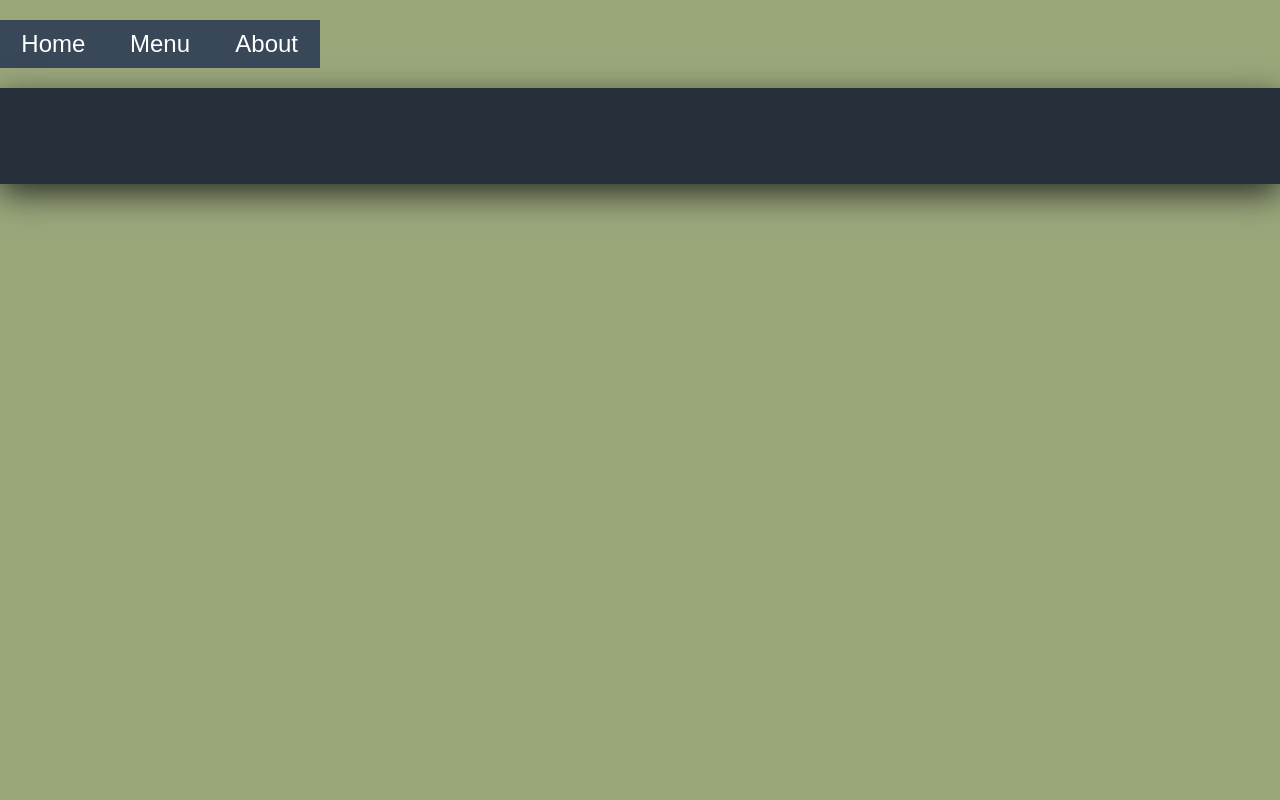
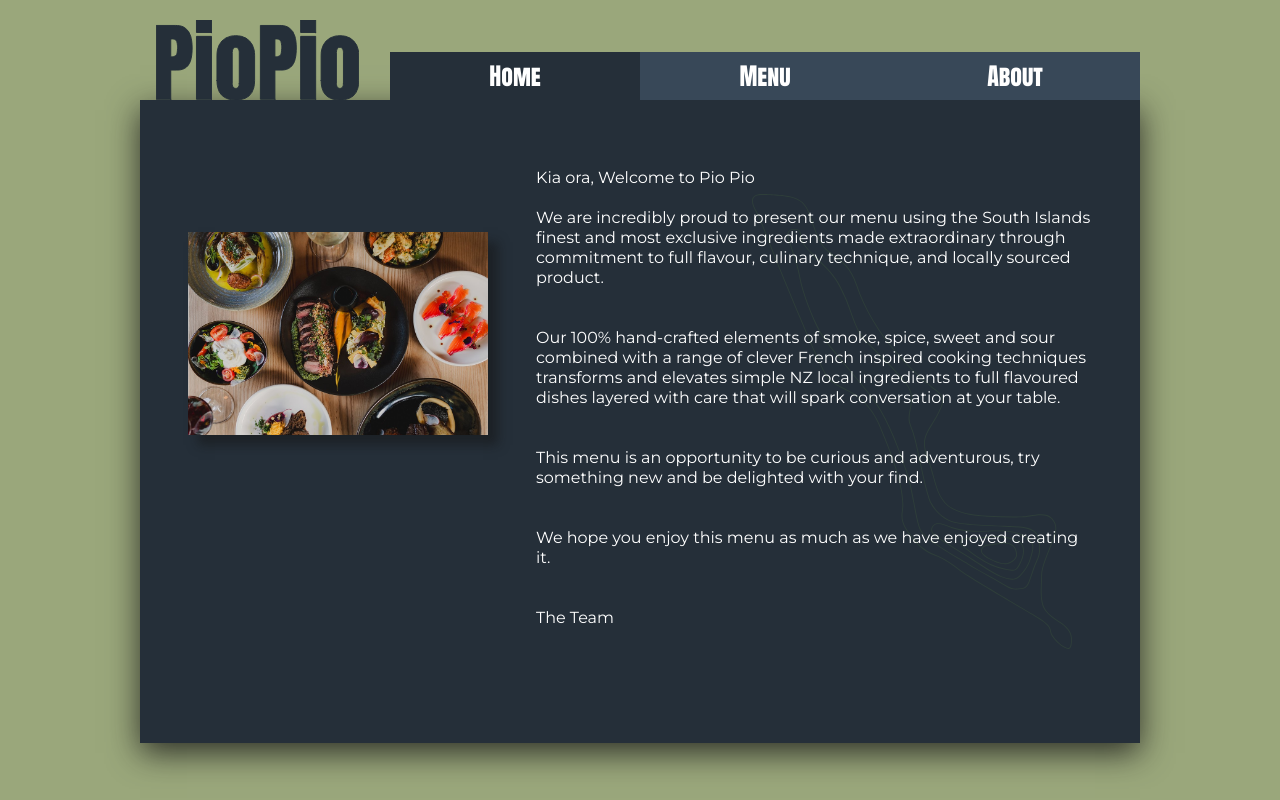
Before and after one commit to somnif/restaurant, a website built with webpack: page src/index.html in a window 1280 px wide. Built offline with nearby package versions, Linux system fonts and the light colour scheme; files whose address does not match are found by name.

Commit message:
Completed project, added content to all three tabs.

```diff
--- a/src/index.html
+++ b/src/index.html
@@ -1,18 +1,25 @@
 <!DOCTYPE html>
 <html lang="en">
+
 <head>
     <meta charset="UTF-8">
     <meta name="viewport" content="width=device-width, initial-scale=1.0">
     <title>Document</title>
 </head>
+
 <body>
+    <div class="container">
         <header>
+            <div id="logo"></div>
             <nav>
-            <button>Home</button>
+                <button class="active">Home</button>
                 <button>Menu</button>
                 <button>About</button>
             </nav>
         </header>
-    <div id="content"></div>
+        <div id="content">
+        </div>
+    </div>
 </body>
+
 </html>
--- a/src/index.js
+++ b/src/index.js
@@ -1,2 +1,32 @@
 import './styles/style.css'
-console.log("testing")
+import home from "./pages/home.js"
+import menu from "./pages/menu.js"
+import about from "./pages/about.js"
+
+const navigation = function () {
+    const navBar = [home, menu, about];
+    const getNavItem = (index) => {
+        return navBar[index]
+    }
+    return { getNavItem };
+}();
+
+const contentBox = document.querySelector("#content")
+const navButtons = document.querySelectorAll("nav>button")
+
+navButtons.forEach((button, index) => {
+    button.addEventListener("click", function () {
+        makePage(navigation.getNavItem(index))
+        navButtons.forEach((button) => {
+            button.classList.remove("active")
+        })
+        button.classList.add("active")
+    })
+})
+
+const makePage = (pageName) => {
+    contentBox.innerHTML = ""
+    contentBox.appendChild(pageName)
+}
+
+contentBox.appendChild(home)
--- a/src/pages/about.js
+++ b/src/pages/about.js
@@ -0,0 +1,30 @@
+import milford from "../media/milford.webp"
+
+const innerText = `Piopio restaurant is located in Milford Sound.
+\n
+Milford Sound, nestled in the heart of Fiordland National Park, is like stepping into a real-life postcard. Imagine towering cliffs, lush rainforests, and waterfalls that seem to tumble from the sky. This place is so stunning that Rudyard Kipling once called it the "eighth Wonder of the World." Whether you're cruising through its deep, dark waters or hiking along its scenic trails, Milford Sound offers a slice of untouched beauty that's hard to find anywhere else.
+\n
+Getting to Milford Sound is an adventure in itself. The drive from Te Anau or Queenstown is packed with jaw-dropping views, from the reflective Mirror Lakes to the dramatic Homer Tunnel. Once you arrive, you might spot playful dolphins, seals lounging on rocks, or even the rare Fiordland crested penguin. It's no wonder Milford Sound is a must-visit on any New Zealand itinerary – it's nature at its most dramatic and awe-inspiring.
+\n
+Find out more about Milford Sound Lodge at:- `
+
+const link = document.createElement('a')
+link.appendChild(document.createTextNode("Milford Sound Lodge"))
+link.title = "Milford Sound Lodge";
+link.href = "https://www.milfordlodge.com/";
+
+const textNode = document.createTextNode(innerText)
+const textContainer = document.createElement('div')
+textContainer.append(textNode)
+textContainer.append(link)
+
+const milfordImage = new Image()
+milfordImage.src = milford;
+
+const innerHTML = document.createElement('div')
+innerHTML.classList.add("content-inner", "inverted")
+innerHTML.appendChild(textContainer)
+innerHTML.appendChild(milfordImage)
+
+
+export default innerHTML;
--- a/src/pages/home.js
+++ b/src/pages/home.js
@@ -0,0 +1,26 @@
+import foodImage from "../media/food.jpg"
+
+const innerText = `Kia ora, Welcome to Pio Pio \n
+                We are incredibly proud to present our menu using the South Islands finest and most exclusive ingredients made extraordinary through commitment to full flavour, culinary technique, and locally sourced product.
+                \n
+                Our 100% hand-crafted elements of smoke, spice, sweet and sour combined with a range of clever French inspired cooking techniques transforms and elevates simple NZ local ingredients to full  flavoured dishes layered with care that will spark conversation at your table.
+                \n
+                This menu is an opportunity to be curious and adventurous, try something new and be delighted with your find.
+                \n
+                We hope you enjoy this menu as much as we have enjoyed creating it.
+                \n
+                The Team`
+
+const textNode = document.createTextNode(innerText)
+const textContainer = document.createElement('div')
+textContainer.append(textNode)
+
+const food = new Image()
+food.src = foodImage;
+
+const innerHTML = document.createElement('div')
+innerHTML.classList.add("content-inner")
+innerHTML.appendChild(food)
+innerHTML.appendChild(textContainer)
+
+export default innerHTML;
--- a/src/pages/menu.js
+++ b/src/pages/menu.js
@@ -0,0 +1,89 @@
+import menuItems from "./menuItems"
+
+const innerHTML = document.createElement('div')
+innerHTML.classList.add("content-inner")
+
+const innerNavBar = document.createElement("div")
+innerNavBar.classList.add("inner-nav")
+
+const textContainer = document.createElement("div")
+
+const coursesList = [];
+
+
+class Course {
+    static changeCourse = (name) => {
+        textContainer.innerHTML = ""
+        textContainer.appendChild(generateInnerText(name))
+        console.log(`Changing course to ${name}.`)
+    }
+
+    constructor(name) {
+        this.name = name;
+        this.buttonElement = document.createElement("button")
+        this.buttonText = document.createTextNode(this.name.toUpperCase())
+        this.buttonElement.appendChild(this.buttonText)
+        this.buttonElement.addEventListener("click", () => {
+            this.constructor.changeCourse(name);
+            coursesList.forEach((course) => {
+                course.deselect();
+            });
+            this.select();
+        })
+        innerNavBar.appendChild(this.buttonElement)
+    }
+
+    deselect() {
+        this.buttonElement.classList.remove("active")
+    }
+
+    select() {
+        this.buttonElement.classList.add("active")
+    }
+}
+
+const generateInnerText = (name) => {
+    const returnAllText = document.createElement("div")
+    const items = menuItems[name]
+    items.forEach((item) => {
+        const returnItemText = document.createElement("div")
+
+        const titleWrapper = document.createElement("span")
+        titleWrapper.classList.add("bold")
+
+        const descriptionWrapper = document.createTextNode(` - ${item["Description"]}`)
+
+        const dietaryWrapper = document.createElement("span")
+        dietaryWrapper.classList.add("italic")
+
+        const priceWrapper = document.createElement("span")
+        priceWrapper.classList.add("bold")
+
+        titleWrapper.appendChild(document.createTextNode(item["Dish Name"]))
+        dietaryWrapper.appendChild(document.createTextNode(` (${item["Dietaries"].join(", ")})`))
+        priceWrapper.appendChild(document.createTextNode(`${item["Price"]} \n`))
+
+        returnItemText.appendChild(titleWrapper)
+        if (item["Description"]){
+            returnItemText.appendChild(descriptionWrapper)
+        }
+        returnItemText.appendChild(dietaryWrapper)
+        returnItemText.appendChild(priceWrapper)
+        returnItemText.classList.add("menu-item")
+        returnAllText.appendChild(returnItemText)
+    })
+
+    return returnAllText;
+}
+
+Object.keys(menuItems).forEach((key) => {
+    coursesList.push(new Course(key))}
+);
+
+coursesList[0].select();
+Course.changeCourse(coursesList[0].name)
+
+innerHTML.appendChild(innerNavBar)
+innerHTML.appendChild(textContainer)
+
+export default innerHTML
--- /dev/null
+++ b/src/pages/menuItems.js
@@ -0,0 +1,92 @@
+export default {
+    "mains": [
+      {
+        "Dish Name": "Tempura Butternut",
+        "Description": "Piko Piko, Truffle Polenta, Romesco, Seasonal Vegetables, Horopito Chips",
+        "Dietaries": ["vegan", "dairy free", "gluten free", "contains nuts"],
+        "Price": 48
+      },
+      {
+        "Dish Name": "Roulade of Blue Cod & Herbed Filling",
+        "Description": "Rich NZ Saffron Nage, South Island Pork Chorizo, Burnt Leeks, Black Garlic and Squid Ink Aioli, Caramelized Fennel",
+        "Dietaries": ["gluten free", "dairy free"],
+        "Price": 57
+      },
+      {
+        "Dish Name": "Canterbury Duck Breast",
+        "Description": "Potato Fondant, Steamed Green Beans, Black Pudding, Crispy Kale, Red Cabbage Puree, Beetroot Gel, Fig & Port Jus",
+        "Dietaries": ["gluten free", "dairy free"],
+        "Price": 54
+      },
+      {
+        "Dish Name": "Fiordland Wild Caught Venison",
+        "Description": "Salsa Verde, Onion Crumble, Butternut Puree, Port Braised Shallots, Burnt Butter Emulsion, Savoy Cabbage, Duck Fat Potatoes",
+        "Dietaries": ["gluten free", "dairy free"],
+        "Price": 59
+      }
+    ],
+    "entrees": [
+      {
+        "Dish Name": "Cauliflower Panna Cotta",
+        "Description": "Red Currant Jelly, Coral Tuile, Capers, Caramelised Cauliflower, Saffron Foam",
+        "Dietaries": ["vegan", "dairy free"],
+        "Price": 22
+      },
+      {
+        "Dish Name": "Southland Beef Tartare",
+        "Description": "Rye Crostini, Beetroot Puree, Quail Egg Custard, Cured Egg Yolk",
+        "Dietaries": ["gluten free", "dairy free"],
+        "Price": 26
+      },
+      {
+        "Dish Name": "NZ Green Lip Mussels",
+        "Description": "South Island Kina Emulsion, Rēwena Flatbread",
+        "Dietaries": ["gluten free"],
+        "Price": 26
+      },
+      {
+        "Dish Name": "Merino Lamb Ribs",
+        "Description": "Salsa Verde, Pickled Currants, Smoked Lime Aioli, Pickles",
+        "Dietaries": ["gluten free", "dairy free"],
+        "Price": 26
+      },
+      {
+        "Dish Name": "Auld Gin Cured Ora King Salmon",
+        "Description": "Lemon And Prosecco Gel, Pomegranate, Roe, Dill Ash",
+        "Dietaries": ["gluten free", "dairy free"],
+        "Price": 28
+      }
+    ],
+    "desserts": [
+      {
+        "Dish Name": "Fiordland Manuka Honey and Wanaka Lavender Crème Brûlée",
+        "Description": "Madeleines, Honeycomb Tuile",
+        "Dietaries": ["gluten free", "contains nuts"],
+        "Price": 32
+      },
+      {
+        "Dish Name": "Apricot Frangipane Tart",
+        "Description": "Apricot Curd, Crème Anglaise, Kapiti Vanilla Bean Ice Cream",
+        "Dietaries": ["contains nuts"],
+        "Price": 22
+      },
+      {
+        "Dish Name": "Chocolate Delight",
+        "Description": "Rich Belgium Chocolate, Praline Base, Candied Peanuts, Central Otago Plum Ice Cream",
+        "Dietaries": ["contains nuts"],
+        "Price": 24
+      },
+      {
+        "Dish Name": "Selection Of Artisan Cheese, Dips and Crackers",
+        "Description": "",
+        "Dietaries": ["gluten free", "contains nuts"],
+        "Price": 30
+      },
+      {
+        "Dish Name": "Selection Of Artisan Sorbets",
+        "Description": "",
+        "Dietaries": ["vegan", "dairy free"],
+        "Price": 18
+      }
+    ]
+  }
--- a/src/styles/style.css
+++ b/src/styles/style.css
@@ -29,8 +29,7 @@ body {
 }
 
 .container {
-    width: clamp(500px, 80%, 1200px);
-    height: max(70vh, 80%);
+    width: clamp(500px, 80%, 1000px);
     margin: 0rem auto;
     display: grid;
     grid-template-rows: 5rem 1fr;
@@ -85,6 +84,7 @@ button:not(.active) {
 
 #content {
     background-color: var(--dark-blue);
+    height: max(65vh, 90%);
     padding: 3em;
     position: relative;
     box-shadow: 0px 10px 30px rgba(20,20,20,0.8);
@@ -104,6 +104,7 @@ button:not(.active) {
     background-repeat: no-repeat;
     background-size: max(40vh, 300px);
     background-position: 90%;
+    pointer-events: none;
 }
 
 .content-inner {
@@ -113,6 +114,10 @@ button:not(.active) {
     padding-bottom: 2rem;
 }
 
+.content-inner.inverted {
+    grid-template-columns: 1fr 300px;
+}
+
 .content-inner img {
     width: 300px;
     display: block;
@@ -120,9 +125,40 @@ button:not(.active) {
     box-shadow: 10px 10px 10px rgba(20,20,20,0.5);
 }
 
-.content-inner div {
+.content-inner>div {
     height: 100%;
     font-family: var(--body-font);
+}
+
+.inner-nav {
+    display: grid;
+    grid-template-rows: repeat(3, 4rem);
+    gap: 1rem;
+    cursor: pointer;
+
+}
+
+.inner-nav button{
+    border: white 1px solid;
+}
+
+.menu-item {
+    margin-bottom: 2em;
+}
+
+span.bold {
+    font-size: 1.1em;
+    font-weight: 700;
+}
+
+span.italic {
+    font-size: 0.9em;
+    font-weight: 100;
+    padding-right: 3em;
+}
+
+a {
+    color: var(--pastel-green);
 }
 
 @media screen and (max-width:calc(500px + 10rem)) {
```
Also changed, not shown: webpack.config.js (+8 -0 lines), src/media/AntonSC-Regular.ttf (added), src/media/Montserrat-VariableFont_wght.ttf (added), src/media/PioPio.svg (added), src/media/background.svg (added), src/media/food.jpg (added), src/media/milford.webp (added). Lines whose indentation alone changed are shown as unchanged.
